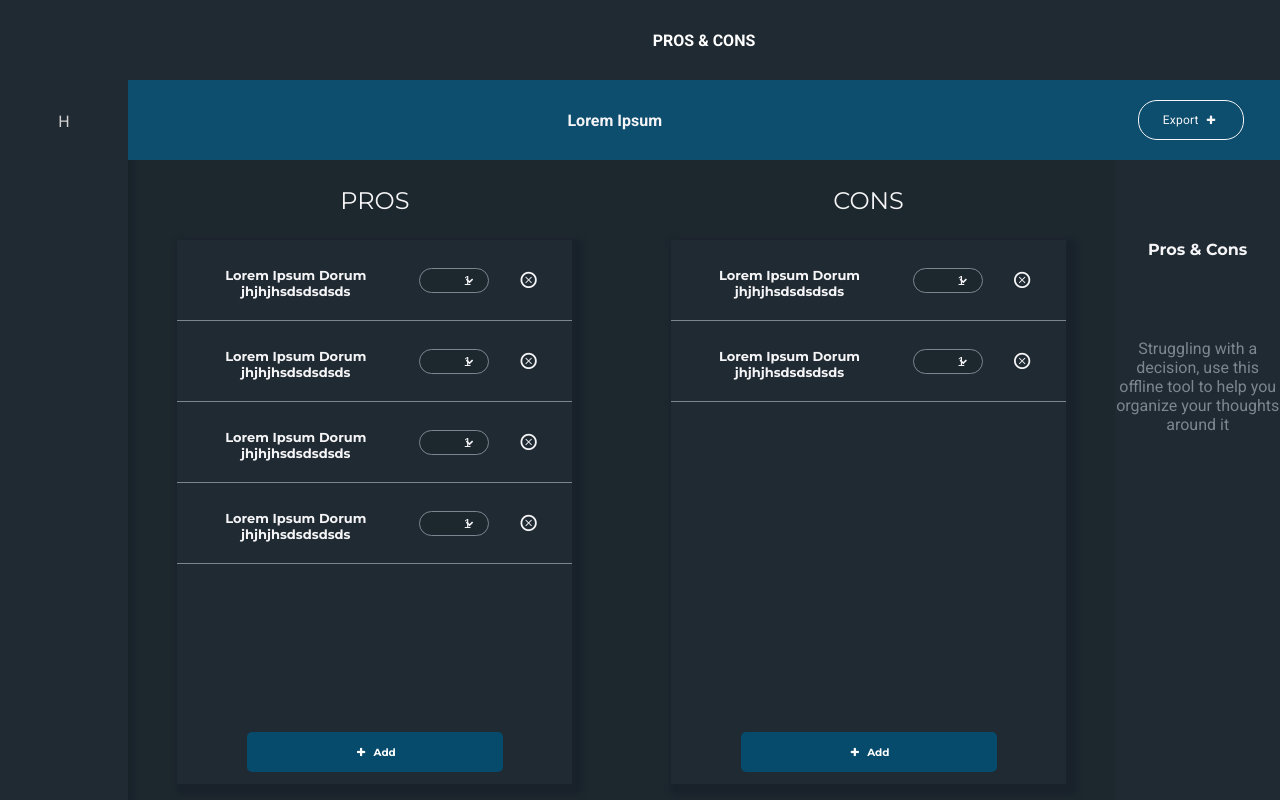
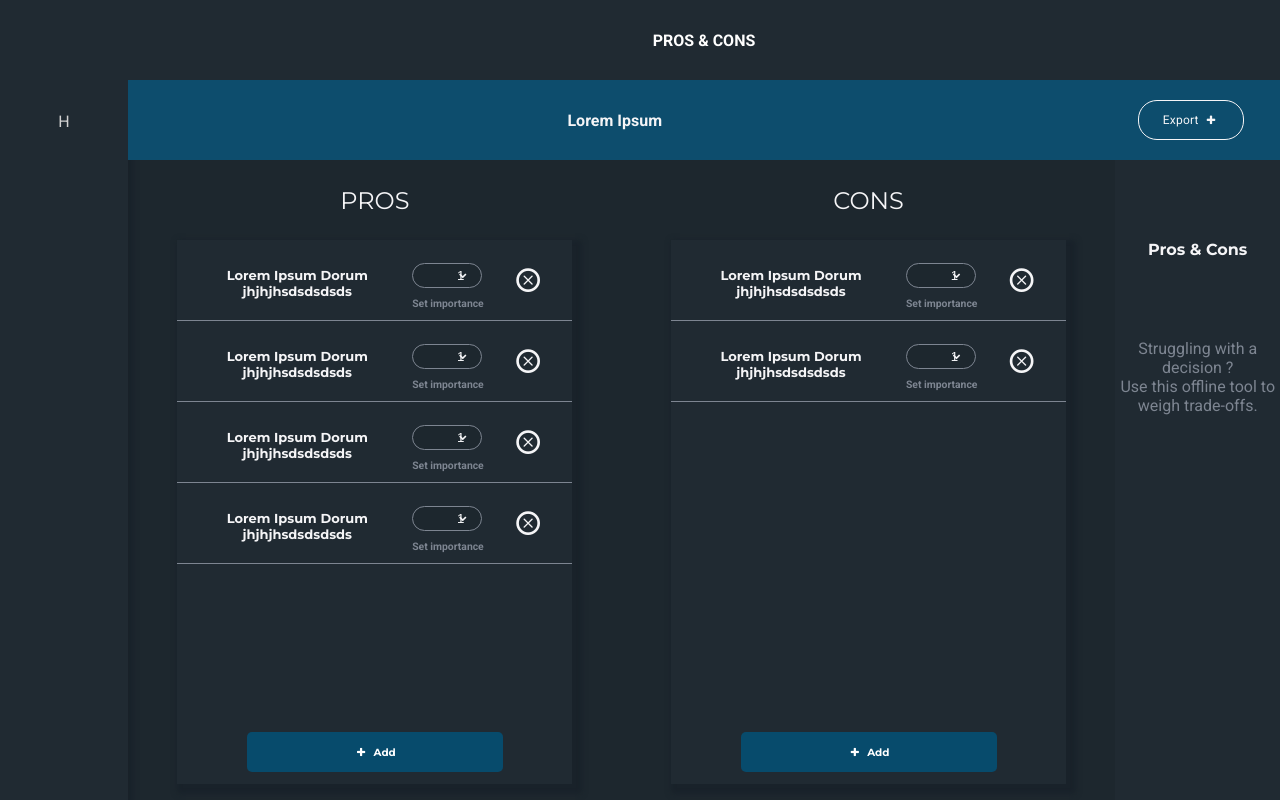
Before and after one commit to rakannimer/pros-and-cons, a React (Create React App) app: page / in a window 1280 px wide. Built offline with nearby package versions, Linux system fonts and the light colour scheme.

Commit message:
Add hint under weight selection

```diff
--- a/src/index.tsx
+++ b/src/index.tsx
@@ -17,23 +17,33 @@ function ListItem() {
       >
         Lorem Ipsum Dorum jhjhjhsdsdsdsds
       </div>
-      <div className="argument-weight-container">
-        <select>
-          {range(1, 10).map(w => (
-            <option key={w}>{w}</option>
-          ))}
-        </select>
+      <div className="weight-and-hint">
+        <div className="argument-weight-container">
+          <select>
+            {range(1, 10).map(w => (
+              <option key={w}>{w}</option>
+            ))}
+          </select>
+          <div className="select-open-icon-container">
+            <div className="icon-down-open" />
+          </div>
+        </div>
         <div
+          className="hint"
           style={{
-            marginLeft: "-25px",
-            zIndex: 0,
-            pointerEvents: "none"
+            fontSize: "0.65em",
+            color: "var(--lightgray)",
+            flex: 0.55,
+            fontWeight: "bold"
           }}
         >
-          <div className="icon-down-open" />
+          Set importance
         </div>
       </div>
-      <button className="argument-delete-container">
+      <button
+        className="argument-delete-container"
+        onClick={() => console.log("Hi")}
+      >
         <div className="icon-cancel-circled-outline" />
       </button>
     </div>
@@ -102,8 +112,8 @@ function App() {
           <div className="right-sidebar">
             <div className="app-name">Pros & Cons</div>
             <div className="app-description">
-              Struggling with a decision, use this offline tool to help you
-              organize your thoughts around it
+              Struggling with a decision ? <br /> Use this offline tool to weigh
+              trade-offs.
             </div>
           </div>
         </div>
--- a/src/styles.css
+++ b/src/styles.css
@@ -28,6 +28,11 @@
   height: 5vh;
   border-radius: 5px;
   font-size: 0.65em;
+}
+.add-argument-button:hover {
+  cursor: pointer;
+  width: 20.1vw;
+  height: 5.1vh;
 }
 
 .add-argument-button .plus {
@@ -114,6 +119,7 @@ body {
 
 .share-button .icon-plus {
   font-size: 0.9em;
+  margin-top: 0.1em;
 }
 
 .list-items-and-footer {
@@ -269,34 +275,61 @@ body {
   flex: 1;
   display: flex;
   align-items: center;
-  justify-content: center;
+  /* justify-content: center; */
+}
+
+.list-item-container .weight-and-hint {
+  display: flex;
+  flex-direction: column;
+  justify-content: space-evenly;
+  margin-top: 15px;
 }
 
 .argument-weight-container .icon-down-open {
   font-size: 0.5em;
+}
+.argument-weight-container .select-open-icon-container {
+  margin-left: -25px;
+  z-index: 0;
+  pointer-events: none;
+}
+
+.weight-and-hint .hint {
+  font-size: 0.65em;
+  color: var(--lightgray);
+  flex: 0.55;
+  font-weight: bold;
 }
 
 .argument-weight-container:hover .icon-down-open {
   color: var(--blue);
 }
 
+.argument-weight-container:hover select {
+  color: var(--blue);
+  cursor: pointer;
+}
+
 .argument-delete-container .icon-cancel-circled-outline {
-  /* font-size: 100px; */
   color: var(--white);
-  /* background: black; */
-  font-size: 1.3em;
+  font-size: 1.9em;
 }
 .argument-delete-container:hover {
   cursor: pointer;
 }
 
+.argument-delete-container:focus .icon-cancel-circled-outline {
+  outline: none;
+  box-shadow: var(--blue) 2px 2px 2px 2px;
+  border-radius: 50%;
+}
+
 .argument-delete-container:focus {
   outline: none;
 }
-
 .argument-delete-container:hover .icon-cancel-circled-outline {
   color: var(--blue);
-  font-size: 1.3em;
+  font-size: 1.95em;
 }
 
 .argument-weight-container select:hover {
@@ -304,7 +337,10 @@ body {
   border: solid 1px var(--blue);
   color: var(--blue);
 }
-
+.argument-weight-container select:focus {
+  outline: none;
+  box-shadow: var(--blue) 5px 5px 5px;
+}
 .argument-delete-container {
   flex: 1;
   display: flex;
@@ -313,6 +349,10 @@ body {
   background: none;
   border: none;
   /* background: orangered; */
+}
+.argument-delete-container select:focus {
+  outline: none;
+  box-shadow: var(--blue) 5px 5px 5px;
 }
 
 .argument-weight-container select {
```
